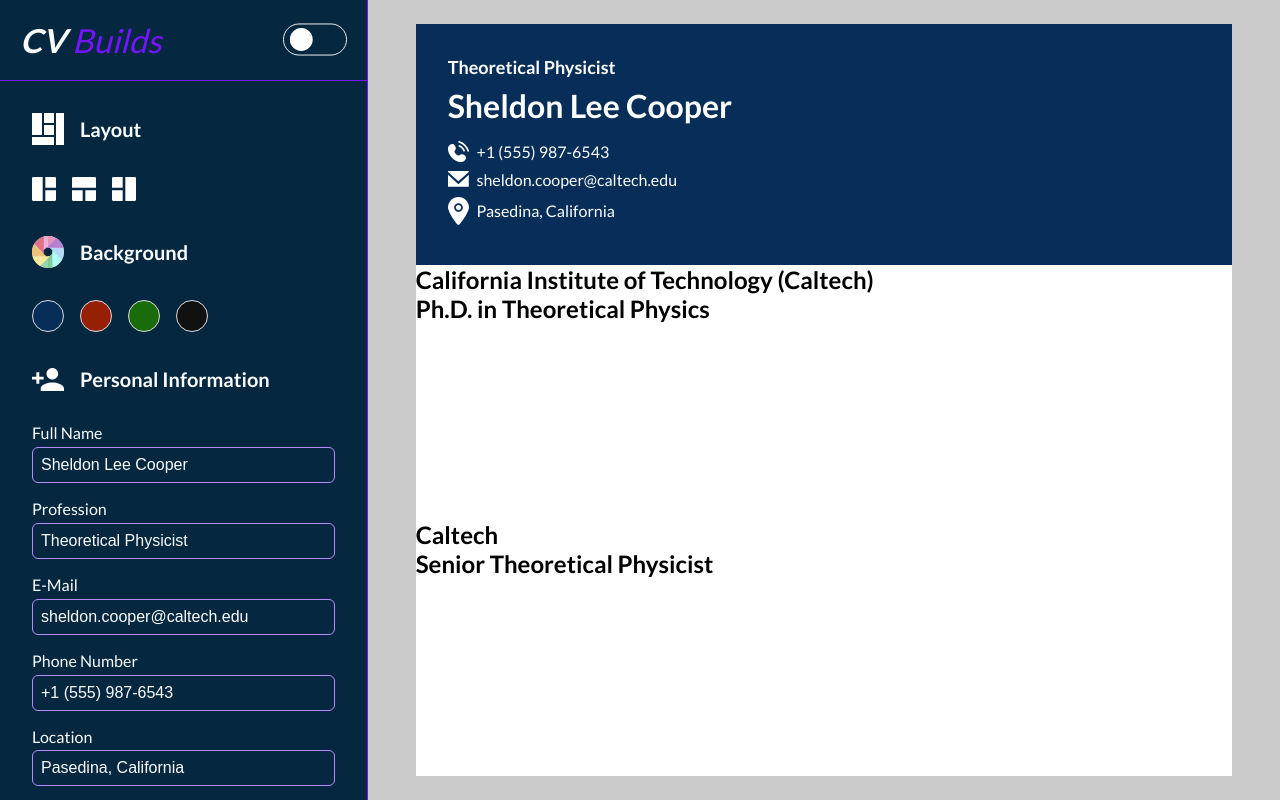
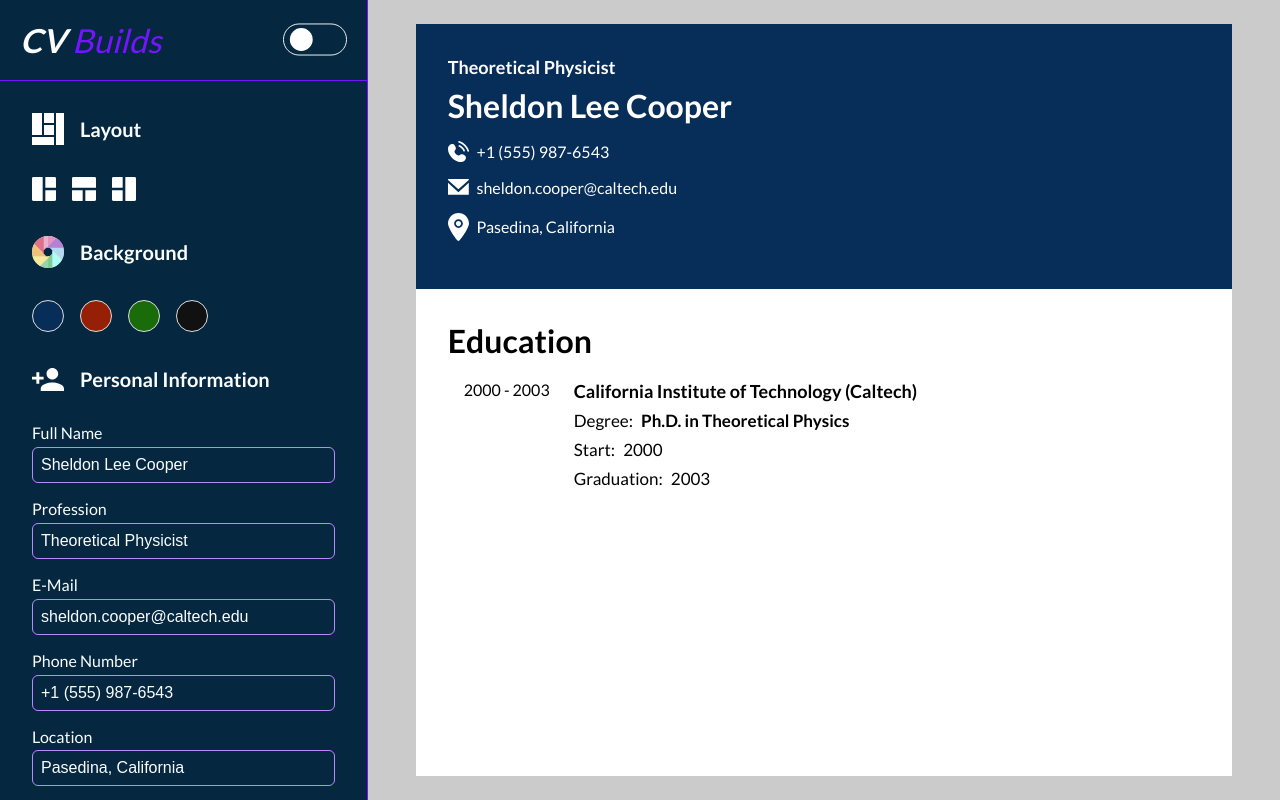
Before and after one commit to AtanasovCode/cv-builder-app, a React (Vite) app: page / in a window 1280 px wide. Built offline with nearby package versions, Linux system fonts and the light colour scheme.

Commit message:
added CV styling for education

```diff
--- a/src/components/cv/CV.jsx
+++ b/src/components/cv/CV.jsx
@@ -47,28 +47,51 @@ const CV = ({
             </PersonalInfoContainer>
 
             <ExperienceContainer>
-                {
-                    cvData.education.map((data) => (
-                        <div key={data.id}>
-                            <h2>{data.institution}</h2>
-                            <h2>{data.degree}</h2>
-                        </div>
-                    ))
-                }
+                <Experience>
+                    <ExperienceCategory>
+                        Education
+                    </ExperienceCategory>
 
-            </ExperienceContainer>
+                    {
+                        cvData.education.map((data) => (
+                            <AddedExperience key={data.id}>
+                                <YearContainer>
+                                    {data.start} - {data.graduation}
+                                </YearContainer>
+                                <InfoContainer>
+                                    <ExperienceName>
+                                        {data.institution}
+                                    </ExperienceName>
+                                    <ExperienceWrapper>
+                                        <ExperienceLabel>
+                                            Degree:
+                                        </ExperienceLabel>
+                                        <ExperienceTitle>
+                                            {data.degree}
+                                        </ExperienceTitle>
+                                    </ExperienceWrapper>
+                                    <ExperienceWrapper>
+                                        <ExperienceLabel>
+                                            Start:
+                                        </ExperienceLabel>
+                                        <ExperienceInfo>
+                                            {data.start}
+                                        </ExperienceInfo>
+                                    </ExperienceWrapper>
+                                    <ExperienceWrapper>
+                                        <ExperienceLabel>
+                                            Graduation:
+                                        </ExperienceLabel>
+                                        <ExperienceInfo>
+                                            {data.graduation}
+                                        </ExperienceInfo>
+                                    </ExperienceWrapper>
+                                </InfoContainer>
+                            </AddedExperience>
+                        ))
+                    }
 
-            <ExperienceContainer>
-                {
-                    cvData.workExperience.map((work) => {
-                        return (
-                            <div key={work.id}>
-                                <h2> {work.company} </h2>
-                                <h2> {work.position} </h2>
-                            </div>
-                        );
-                    })
-                }
+                </Experience>
             </ExperienceContainer>
         </Paper>
     )
@@ -130,7 +153,7 @@ const Name = styled.div`
 const Mail = styled.div`
     font-size: 16px;
     font-weight: 400;
-    margin-bottom: .5rem;
+    margin-bottom: 1rem;
     display: flex;
     align-items: center;
     justify-content: flex-start;
@@ -150,4 +173,54 @@ const ExperienceContainer = styled.div`
     flex-direction: column;
     height: 100%;
     width: 100%;
+    padding: 2rem;
 `;
+
+const Experience = styled.div`
+    display: flex;
+    flex-direction: column;
+`;
+
+const ExperienceCategory = styled.div`
+    font-size: 32px;
+    font-weight: 700;
+    margin-bottom: 1.25rem;
+`;
+
+const AddedExperience = styled.div`
+    display: flex;
+    margin-left: 1rem;
+    margin-bottom: 1rem;
+`;
+
+const YearContainer = styled.div`
+    margin-right: 1.5rem;
+`;
+
+const InfoContainer = styled.div`
+    display: flex;
+    flex-direction: column;
+`;
+
+const ExperienceName = styled.div`
+    font-size: 18px;
+    font-weight: 700;
+    margin-bottom: .5rem;
+`;
+
+const ExperienceWrapper = styled.div`
+    display: flex;
+    margin-bottom: .5rem;
+    font-size: 17px;
+`;
+
+const ExperienceLabel = styled.div`
+    margin-right: .5rem;
+`;
+
+const ExperienceInfo = styled.div`
+`;
+
+const ExperienceTitle = styled(ExperienceInfo)`
+    font-weight: 700;
+`;
--- a/src/components/editor/WorkExperience.jsx
+++ b/src/components/editor/WorkExperience.jsx
@@ -85,7 +85,9 @@ const WorkExperience = ({
                                             setSelectedExperience(data); // Set values for selected experience
                                         }}
                                     >
-                                        {data.company}
+                                        <Styled.ExperienceName>
+                                            {data.company}
+                                        </Styled.ExperienceName>
 
                                         <Styled.ExpandIcon
                                             src={expandIcon}
```
